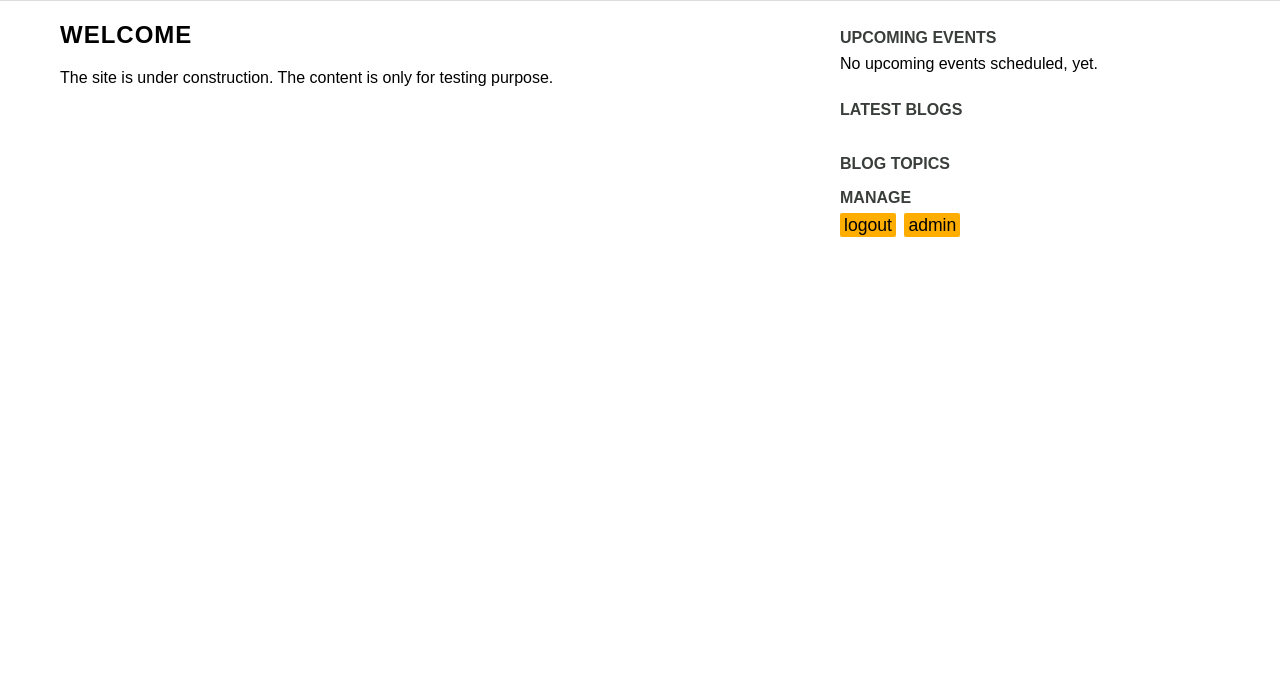
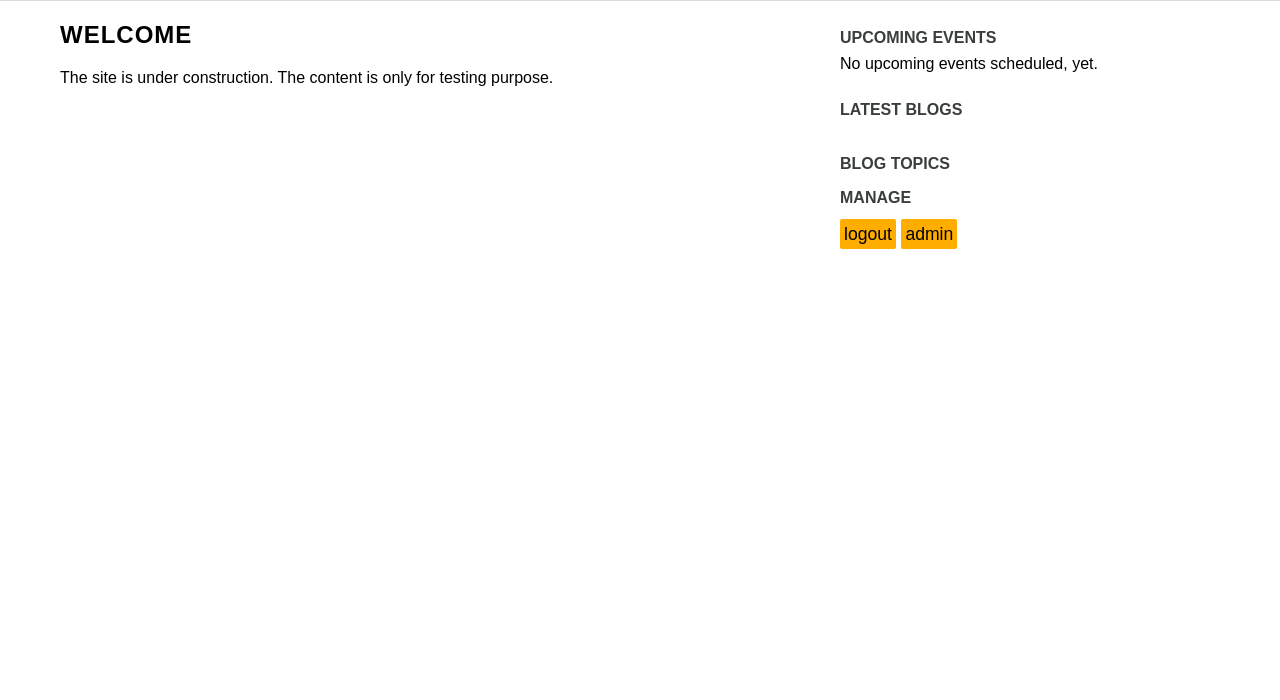
Before and after one commit to anilbhattaraitoronto/annapurnaplus, a Django app: page / in a window 1280 px wide. Shown: the part 64-764 px from the top of the page. Run offline with Django 3.2, Linux system fonts and the light colour scheme; the visitor is signed in with stand-in values (Sample User, id 1); data that the repository does not hold is empty; some libraries are stand-ins or nearby versions.

Commit message:
added bottom margin to category links on the sidebar

```diff
--- a/annasite/staticassets/css/main.css
+++ b/annasite/staticassets/css/main.css
@@ -145,13 +145,15 @@ grid-column-gap: 20px;
     background: white;
 }
 .category-link, .auth-link{
+    display: inline-block;
     background:rgb(255, 174, 0);
     padding: 2px 4px;
-    margin-right: 4px;
+    margin: 4px 1px 1px 0;
     border-radius: 2px;
     text-transform: lowercase;
     font-size: 1.1em;
     color: black;
+    line-height: 1.5;
 }
 .category-link:hover, .auth-link:hover{
     color: var(--theme-color-main);
--- a/templates/base.html
+++ b/templates/base.html
@@ -83,7 +83,7 @@
                    <ul>
                        {% for blog in latest_blogs %}
                         <li class="side-blog">
-                            <a href="{{blog.get_absolute_url}}" class="item-title side-blog-link">{{blog.title}}</a>
+                            ➤ <a href="{{blog.get_absolute_url}}" class="item-title side-blog-link">{{blog.title}}</a>
                         </li>
                         {% endfor %}
                    </ul>
```
